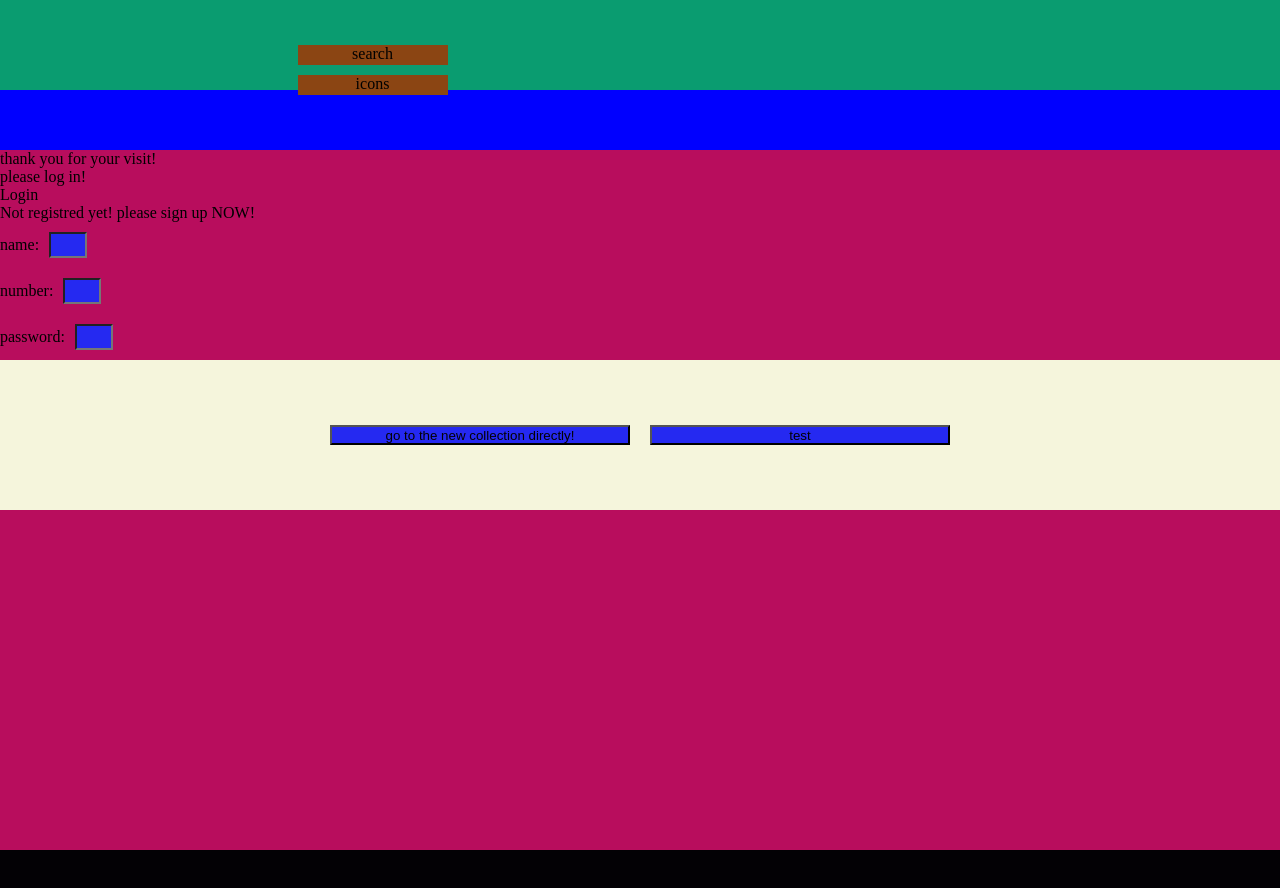
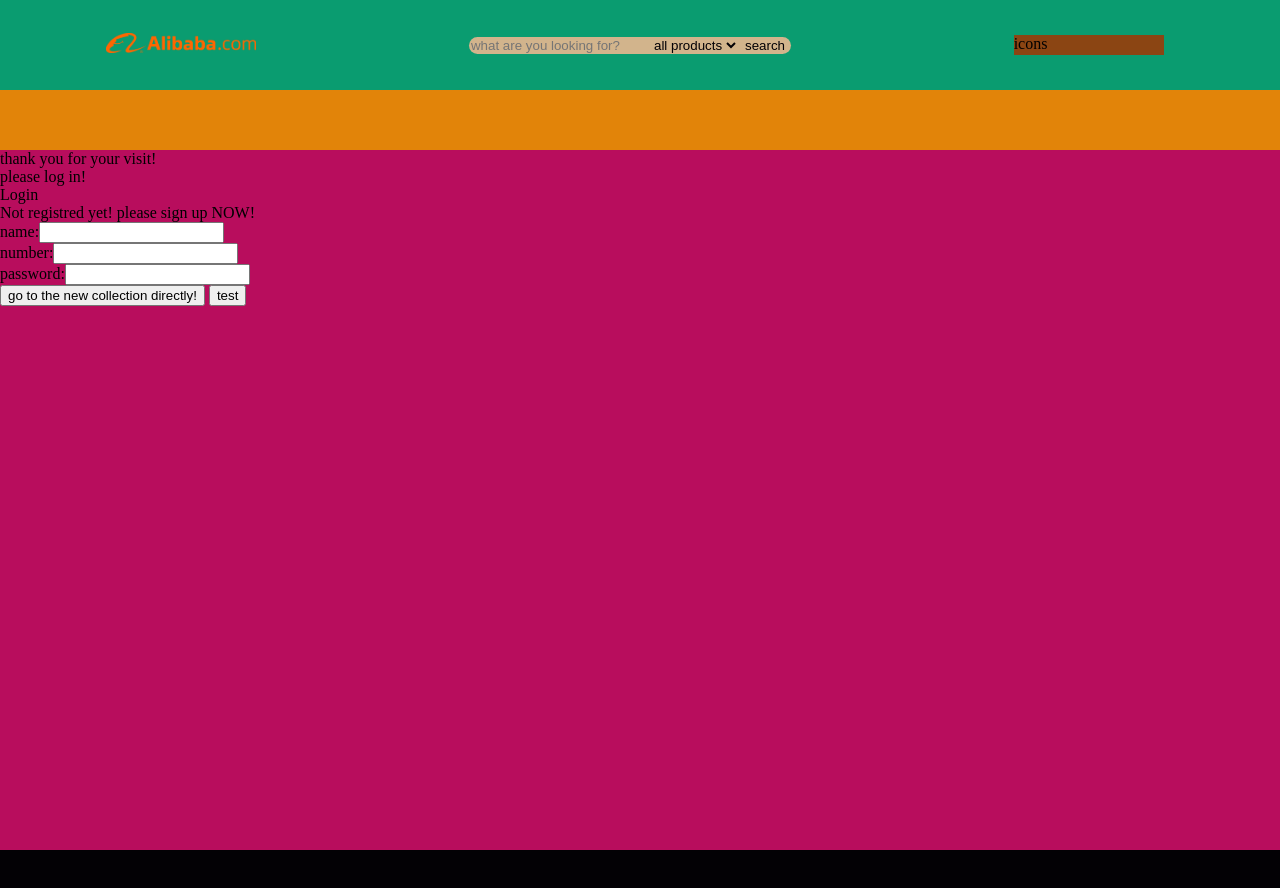
Before and after one commit to afzalisoheila/AB-Project, a plain HTML site: page practice.html in a window 1280 px wide. Drawn offline with Linux system fonts and the light colour scheme.

Commit message:
update 4

```diff
--- a/practice.html
+++ b/practice.html
@@ -22,24 +22,44 @@ background-color: blue;
         align-items: center;
         justify-content: space-around;
         flex-direction: row;
-        text-align: center;
+
     }
-    #logo{
+    #logo-images{
         width: 150px;
         height: 20px;
-
-        margin: 10px;
 
 
     }
     #search{
-        width: 150px;
-        height: 20px;
-        background-color: saddlebrown;
-        margin: 10px;
+        display: flex;
 
 
     }
+    #search input{
+        color: rgb(3, 1, 5);
+        border: none;
+        border-radius:10px 0 0 10px;
+        background-color:tan;
+    }
+
+    #search button{
+        border: none;
+        border-radius: 0 10px 10px 0;
+        color: rgb(3, 1, 5);
+
+background-color: tan;
+
+    }
+
+    #search select{
+        border: none;
+        color: rgb(3, 1, 5);
+        background-color: tan;
+
+
+    }
+
+
     #icons{
         width: 150px;
         height: 20px;
@@ -67,20 +87,14 @@ background-color: blue;
         width: auto;
     }
 input{
-    background-color: rgb(37, 41, 241);
-    height: 20px;
-    width: 30px;
-    color: rgb(3, 1, 5);
-    margin: 10px;
+
+
 
 }
 
 button{
-    background-color: rgb(37, 41, 241);
-    height: 20px;
-    width: 300px;
-    color: rgb(3, 1, 5);
-    margin: 10px;
+
+
 }
     footer{
         background-color: rgb(3, 1, 5);
@@ -89,13 +103,6 @@ button{
 
 
     }
-#parent_btns{
-    background-color: beige;
-display: flex;
-align-items: center;
-justify-content: center;
-height: 150px;
-}
 
 
 
@@ -104,13 +111,24 @@ height: 150px;
 <header>
     <div id="top-header">
        <div id="logo">
-           <div image id="logo-image" src="images/download(1).png">
+
+           <img id="logo-images"src="images/TB1pDDmmF67gK0jSZPfXXahhFXa-2814-380.webp">
 
 
+       </div>
+        <div id="search">
+            <input type="text"  placeholder="what are you looking for?">
+
+
+            <select>
+                <option>all products</option>
+                <option>home</option>
+                <option>kids</option>
+
+            </select>
+        <button>search</button>
         </div>
-        <div id="search">
-            search
-        </div>
+
         <div id="icons">
             icons
         </div>
```
Also changed, not shown: soheila.html (+13 -8 lines).
